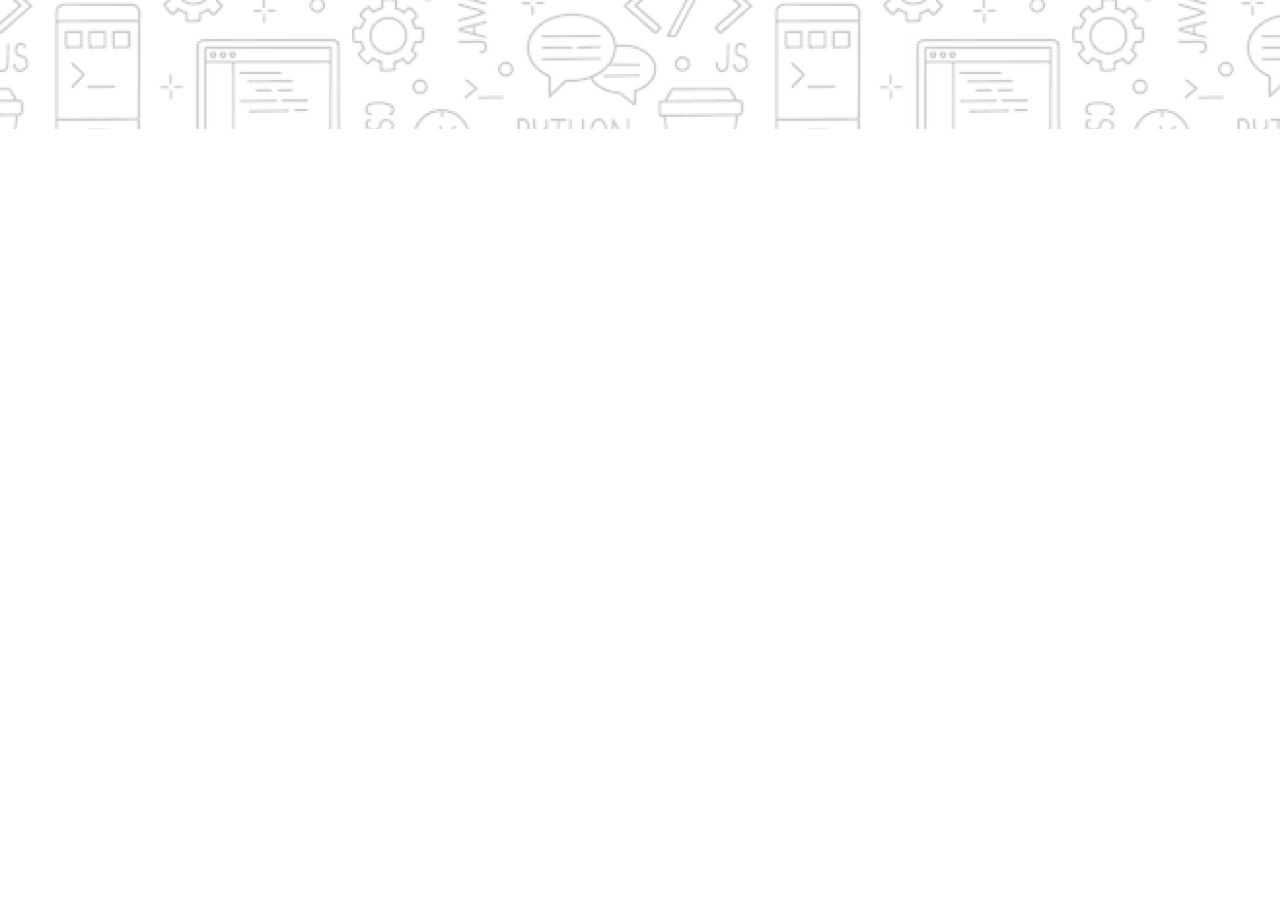
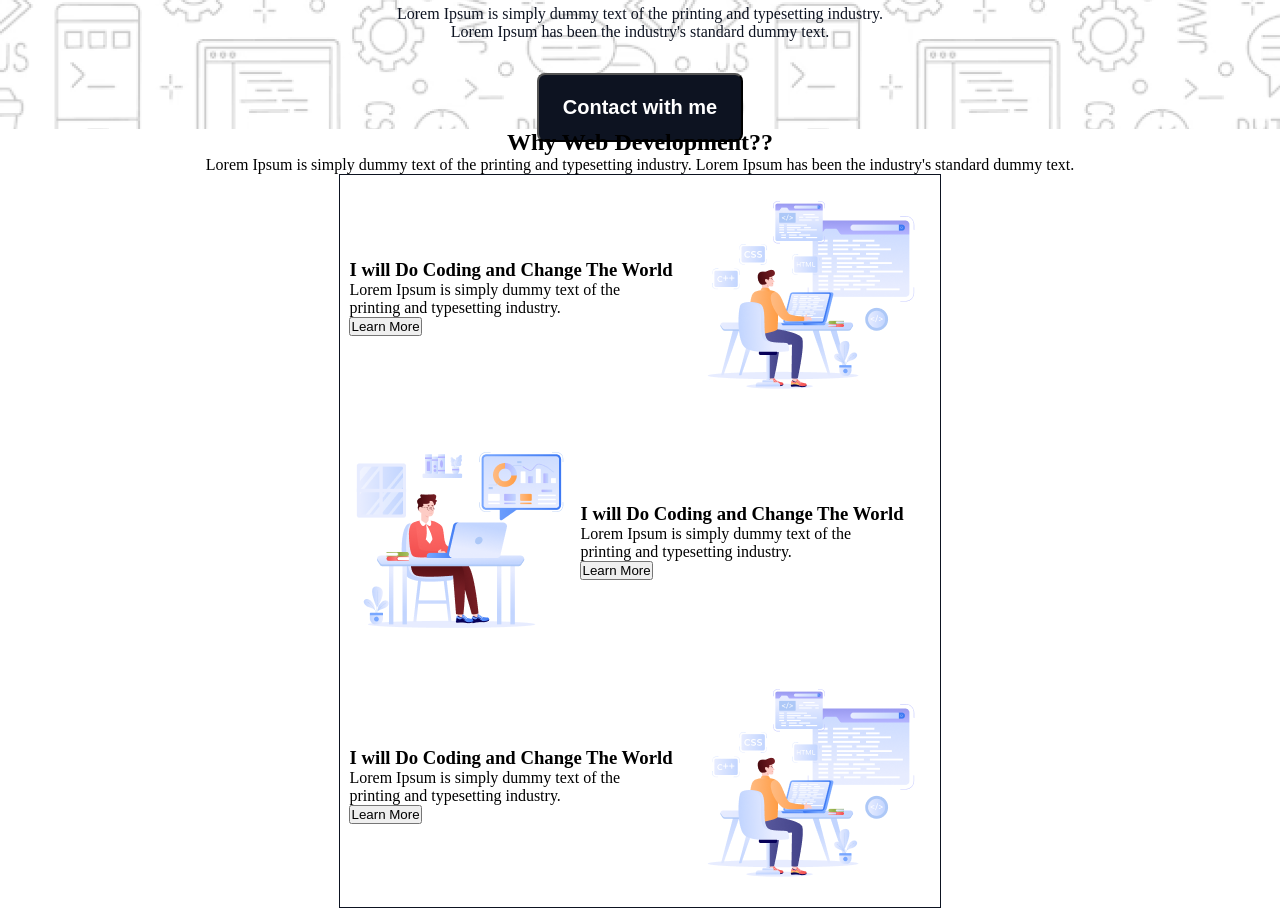
Before and after one commit to faruqsoft/static-figma-templete, a plain HTML site: page index.html in a window 1280 px wide. Shown: the part 520-1428 px from the top of the page. Before the commit the page ends 800 px from the top, so only its background shows below. Drawn offline with Linux system fonts and the light colour scheme.

Commit message:
initial why web dev.

```diff
--- a/index.html
+++ b/index.html
@@ -22,8 +22,8 @@
     <div class="banner-container">
         <div class="banner-content">
             <img class="banner-img" src="assets/Group.png">
-            <h1 class="banner-title">"In the near future, I hope to become a Developer."</h1>
-            <p>Lorem Ipsum is simply dummy text of the printing and typesetting industry. Lorem Ipsum has been the industry's standard dummy text.</p>
+            <h1 class="banner-title">"In the near future, I hope to <br> become a Developer."</h1>
+            <p class="banner-description">Lorem Ipsum is simply dummy text of the printing and typesetting industry. <br>Lorem Ipsum has been the industry's standard dummy text.</p>
             <button class="banner-btn">Contact with me</button>
 
         </div>
@@ -31,7 +31,63 @@
     </div>
 <!--    banner end-->
 </header>
-<main></main>
+<main>
+    <!--why web devloper start-->
+<section>
+
+        <div class="why-web-container">
+            <h1>Why Web Development??</h1>
+            <p>Lorem Ipsum is simply dummy text of the printing and typesetting industry. Lorem Ipsum has been the industry's standard dummy text.</p>
+
+            <div class="box">
+                <div class="box-1" >
+                    <div class="box-1-left">
+                        <h3 class="box-title">I will Do Coding and Change The World</h3>
+                        <p class="box-description">Lorem Ipsum is simply dummy text of the <br>printing and typesetting industry.</p>
+                        <button class="box-btn">Learn More </button>
+
+                    </div>
+                    <div class="box-1-right">
+                        <img src="./assets/Group%204.png">
+                    </div>
+                </div>
+
+                <div class="box-2" >
+
+                    <div class="box-2-left">
+                        <img src="./assets/Group%203.png">
+                    </div>
+
+                    <div class="box-2-right">
+                        <h3 class="box-title">I will Do Coding and Change The World</h3>
+                        <p class="box-description">Lorem Ipsum is simply dummy text of the<br> printing and typesetting industry.</p>
+                        <button class="box-btn">Learn More </button>
+
+                    </div>
+
+
+                </div>
+
+                <div class="box-3" >
+                    <div class="box-3-left">
+                        <h3 class="box-title">I will Do Coding and Change The World</h3>
+                        <p class="box-description">Lorem Ipsum is simply dummy text of the<br> printing and typesetting industry.</p>
+                        <button class="box-btn">Learn More </button>
+
+                    </div>
+                    <div class="box-3-right">
+                        <img src="./assets/Group%204.png">
+                    </div>
+                </div>
+            </div>
+
+
+        </div>
+
+</section>
+    <!--why web devloper end-->
+</main>
+
 <footer></footer>
 </body>
 </html>
--- a/styles/style.css
+++ b/styles/style.css
@@ -25,12 +25,94 @@ border: 1px solid gra
     padding: 17px 23px;
     cursor: pointer;
 }
-.banner-content {
+
+.banner-container {
     background-image: url("../assets/Hero-bg.png");
     width: 100%;
     height: 70vh;
+    display: flex;
+    justify-content: center;
+    align-items: center;
+    text-align: center;
+
+}
+.banner-content {
+    margin: 157px 221px 119px 221px;
 }
 
 .banner-img {
+    margin-bottom: 32px;
+}
+
+
+
+.banner-title {
+    font-size: 48px;
+    font-weight: bolder;
+    color:  #0D1321;
+    margin-bottom: 24px;
+}
+.banner-description {
+    font-size: 16px;
+    color:  #0D1321;
+    margin-bottom: 32px;
+}
+.banner-btn {
+    color: white;
+    font-weight: 600;
+    font-size: 20px;
+    padding: 21px 24px;
+    background-color: #0D1321;
+    border-radius: 8px;
+    cursor: pointer;
+}
+
+main {
+    width: 90%;
+    margin: 0 auto;
+   text-align: center;
+}
+.why-web-container {
+   text-align: center;
+    width: 80%;
+    margin: 0 auto;
+
 
 }
+.box {
+    width: 65%;
+    margin: 0 auto;
+    border: 1px solid #0D1321;
+}
+.box-1 {
+
+    display: flex;
+    justify-content: space-around;
+    align-items: center;
+
+
+}
+.box-1-left {
+    text-align: start;
+}
+.box-2 {
+
+    display: flex;
+    justify-content:flex-start ;
+    align-items: center;
+    text-align: center;
+
+}
+.box-2-right {
+text-align: start;
+}
+.box-3 {
+
+    display: flex;
+    justify-content: space-around;
+    align-items: center;
+
+}
+.box-3-left {
+    text-align: start;
+}
```
